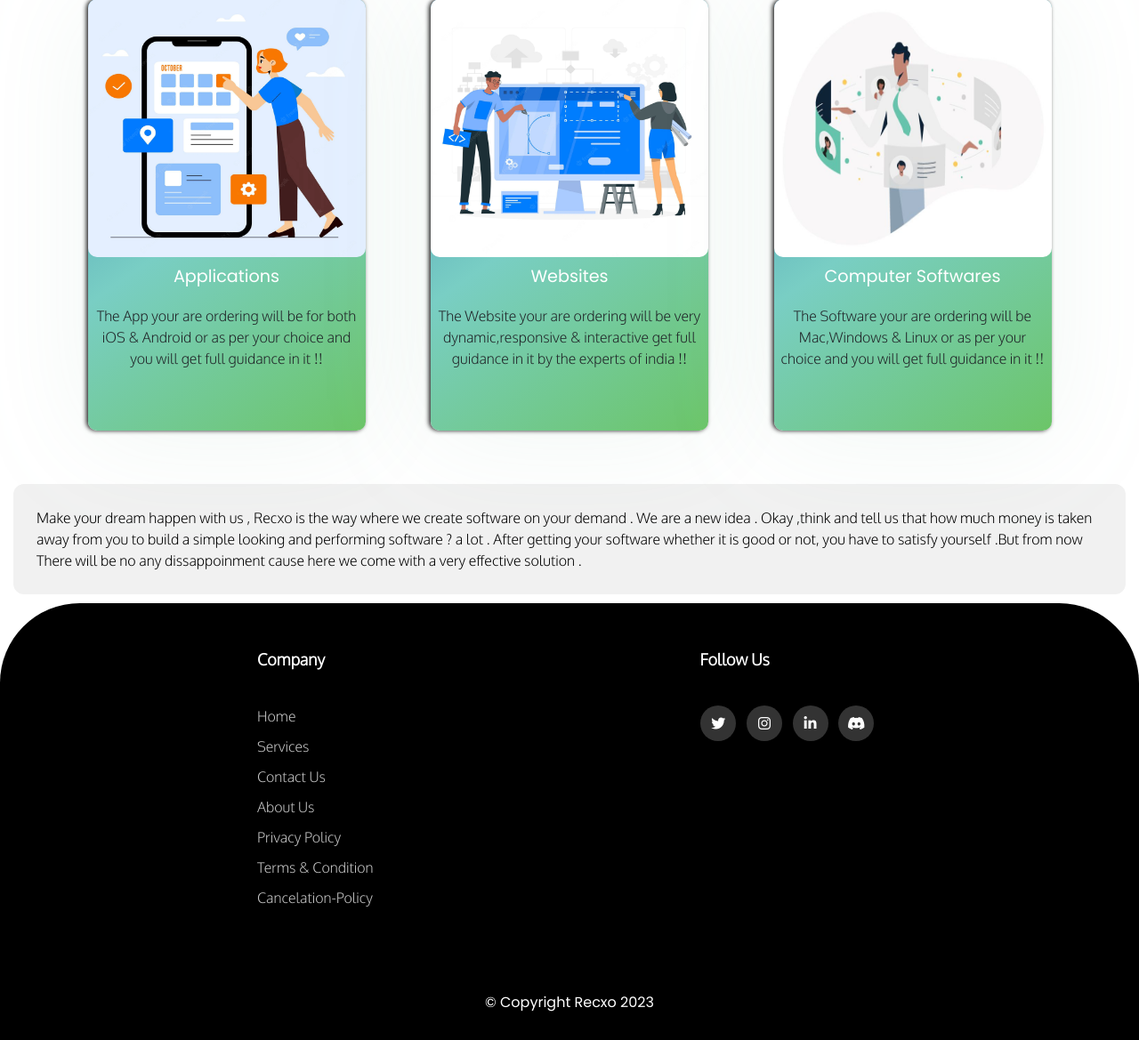
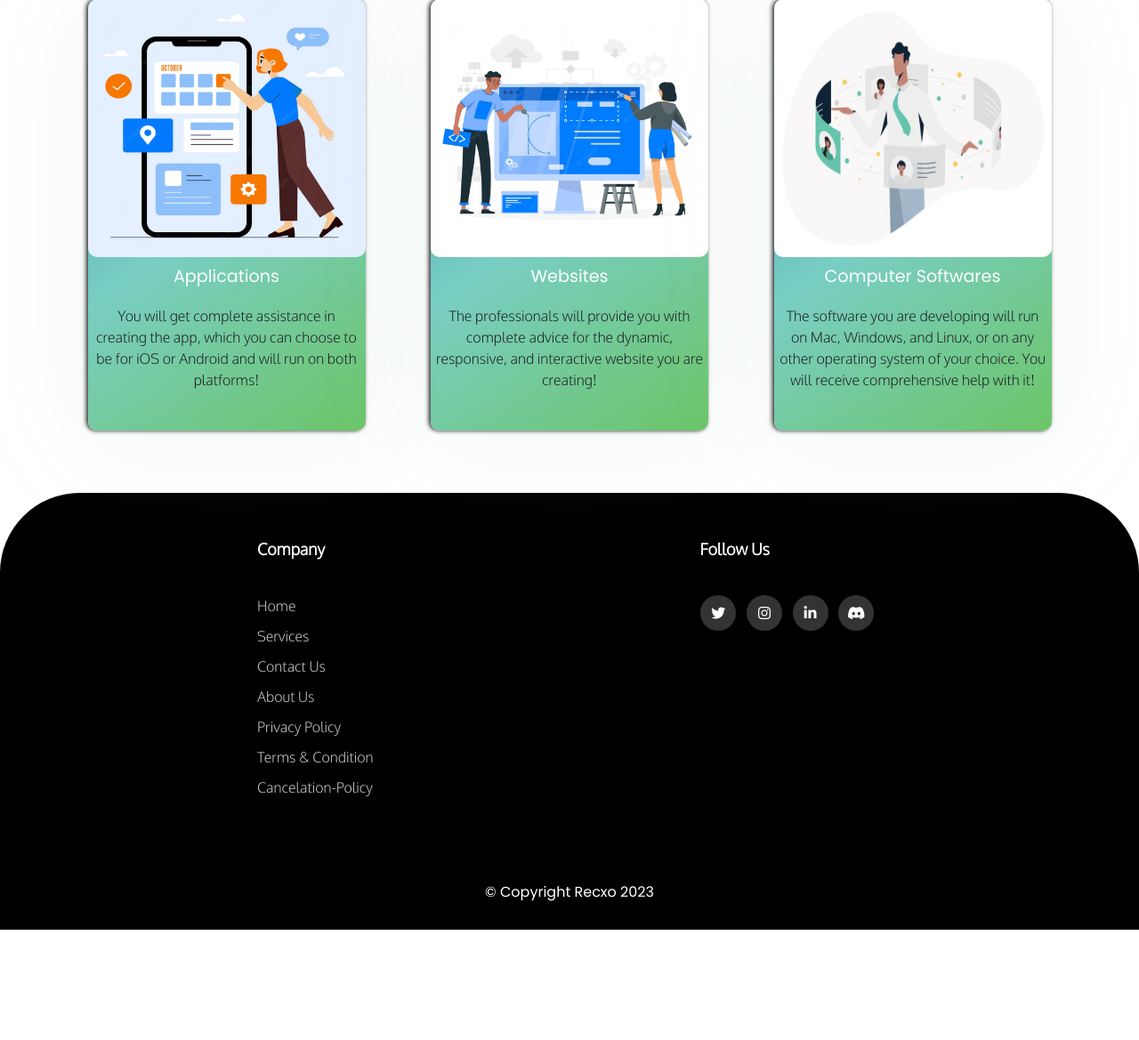
Before and after one commit to rishv1912/recxo-website, a Django app: page / in a window 1280 px wide. Shown: the part 1885-3054 px from the top of the page at 89% size. After the commit the page ends 2930 px from the top, so only its background shows below. Run offline with Django 4.2, Linux system fonts and the light colour scheme.

Commit message:
removed the trash

```diff
--- a/templates/home/index.html
+++ b/templates/home/index.html
@@ -113,8 +113,7 @@
           <img src="../static/img/application.webp" alt="Recxo" />
           <h2>Applications</h2>
           <p>
-            The App your are ordering will be for both iOS &amp; Android or as
-            per your choice and you will get full guidance in it !!
+            You will get complete assistance in creating the app, which you can choose to be for iOS or Android and will run on both platforms!
           </p>
           <!-- <div class="soft-ord"><a href="Orders/">Order</a></div> -->
         </div>
@@ -122,8 +121,7 @@
           <img src="../static/img/website-illustration.webp" alt="" />
           <h2>Websites</h2>
           <p>
-            The Website your are ordering will be very dynamic,responsive &
-            interactive get full guidance in it by the experts of india !!
+            The professionals will provide you with complete advice for the dynamic, responsive, and interactive website you are creating!
           </p>
           <!-- <div class="soft-ord"><a href="Orders/">Order</a></div> -->
         </div>
@@ -132,21 +130,16 @@
           <!-- <img src="../static/img/computer-app.webp" alt=""> -->
           <h2>Computer Softwares</h2>
           <p>
-            The Software your are ordering will be Mac,Windows & Linux or as per
-            your choice and you will get full guidance in it !!
+            The software you are developing will run on Mac, Windows, and Linux, or on any other operating system of your choice. You will receive comprehensive help with it!
+
           </p>
           <!-- <div class="soft-ord"><a href="Orders/">Order</a></div> -->
         </div>
       </div>
     </div>
-    <p class="explore-txt">
-      Make your dream happen with us , Recxo is the way where we create software
-      on your demand . We are a new idea . Okay ,think and tell us that how much
-      money is taken away from you to build a simple looking and performing
-      software ? a lot . After getting your software whether it is good or not,
-      you have to satisfy yourself .But from now There will be no any
-      dissappoinment cause here we come with a very effective solution .
-    </p>
+    <!-- <p class="explore-txt">
+     Together, we can realise your dream. Recxo is our method for developing software on demand. We are an original concept. Alright, consider this for a moment. How much money did you have to fork out to have a basic piece of software developed? a great deal. Upon receiving your software, you must determine its quality for yourself.But going forward, there won't be any disappointments because we have an incredibly practical solution here..
+    </p> -->
     <!-- section 2 ends  -->
     <!-- section 3 starts , software ordering area in index or home page  -->
   </section>
--- a/templates/home/services.html
+++ b/templates/home/services.html
@@ -104,10 +104,8 @@
       <!-- </div> -->
 
       <!-- question 2 starts   -->
-      <h2 class="ser-que">30 reasons why you should choose Recxo</h2>
-  <p class="ser-ans"></p>
-  <br>
-  <br>
+
+
       <h2 class="ser-que">How to Order ?</h2>
       <p class="ser-ans">
         Ordering software from Recxo is a straightforward and hassle-free process designed with your convenience in mind. To acquire our top-notch software solutions, follow these simple steps:
```
Also changed, not shown: templates/home/aboutus.html (+0 -88 lines).
